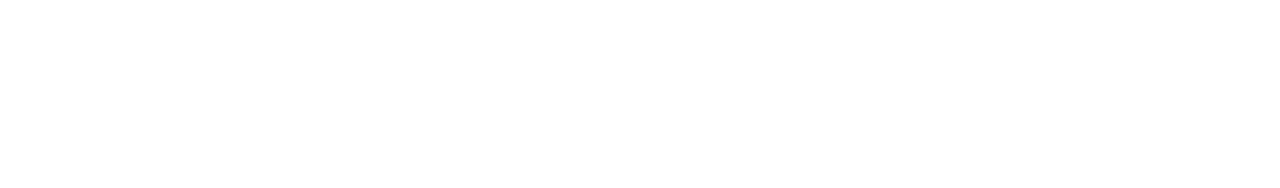
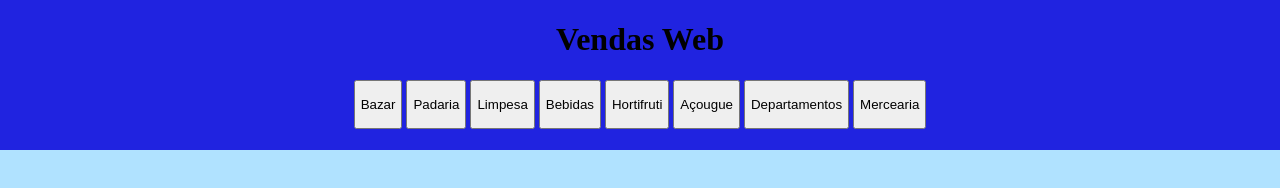
Before and after one commit to Aysllansw/site, a plain HTML site: page index.html in a window 1280 px wide. Drawn offline with Linux system fonts and the light colour scheme.

Commit message:
Iníciando corpo do site.

```diff
--- /dev/null
+++ b/bady.css
@@ -0,0 +1,5 @@
+body {
+
+    background-color: #B0E2FF;
+
+}
--- /dev/null
+++ b/cabecalho.css
@@ -0,0 +1,23 @@
+.barratop{
+
+    background-color: #2023e0;
+    top: 0px;
+    left: 0px;
+    height: 150px;
+    width: 100%;
+    position: absolute;
+
+}
+
+.btmenu{
+
+    text-align: center;
+
+}
+
+.btn{
+
+    padding: 15px 5px 15px 5px;
+    cursor: pointer;
+
+}
--- a/index.html
+++ b/index.html
@@ -5,8 +5,27 @@
     <meta http-equiv="X-UA-Compatible" content="IE=edge">
     <meta name="viewport" content="width=device-width, initial-scale=1.0">
     <title>Site de vendas</title>
+    <link rel="stylesheet" href="bady.css">
+    <link rel="stylesheet" href="cabecalho.css">
 </head>
 <body>
 
+    <div class="barratop">
+
+        <h1><center> Vendas Web </center></h1>
+
+        <div class="btmenu">
+            <button class="btn">Bazar</button>
+            <button class="btn">Padaria</button>
+            <button class="btn">Limpesa</button>
+            <button class="btn">Bebidas</button>
+            <button class="btn">Hortifruti</button>
+            <button class="btn">Açougue</button>
+            <button class="btn">Departamentos</button>
+            <button class="btn">Mercearia</button>
+        </div>
+
+    </div>
+
 </body>
 </html>
```
